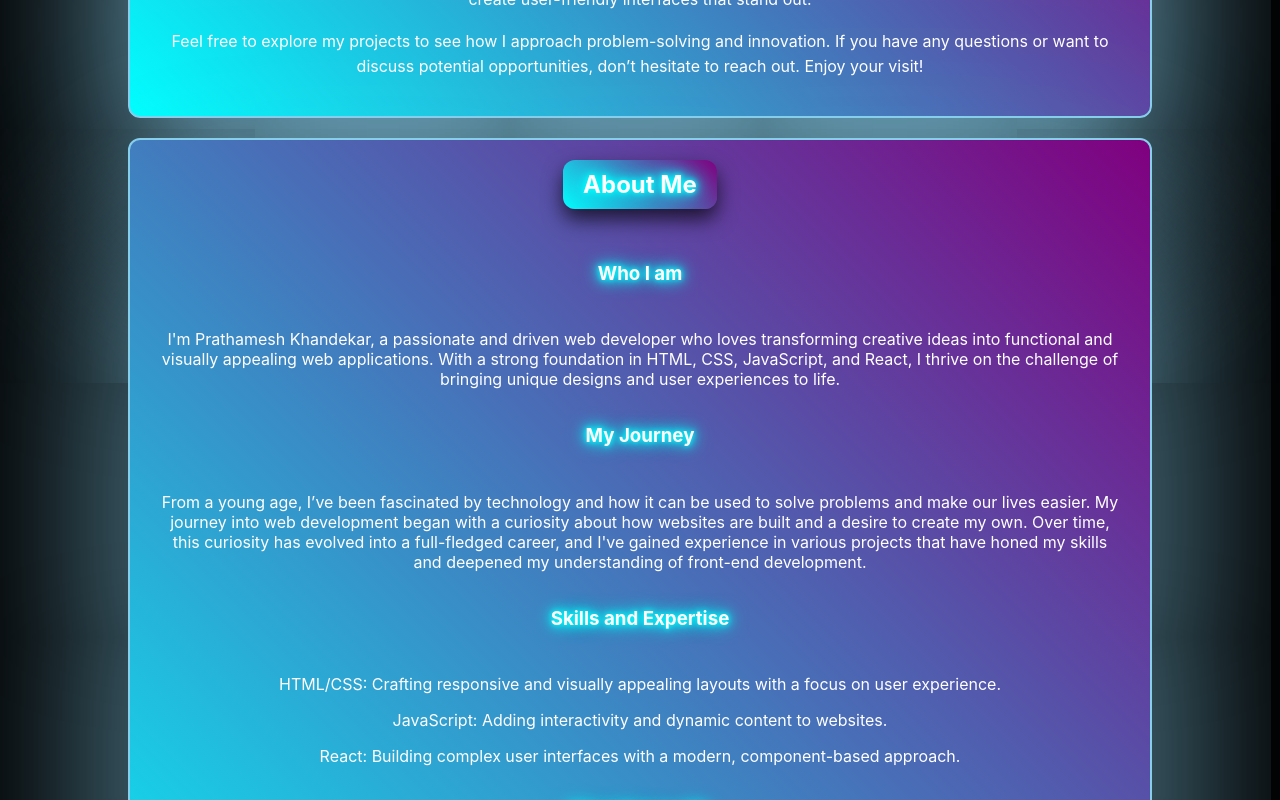
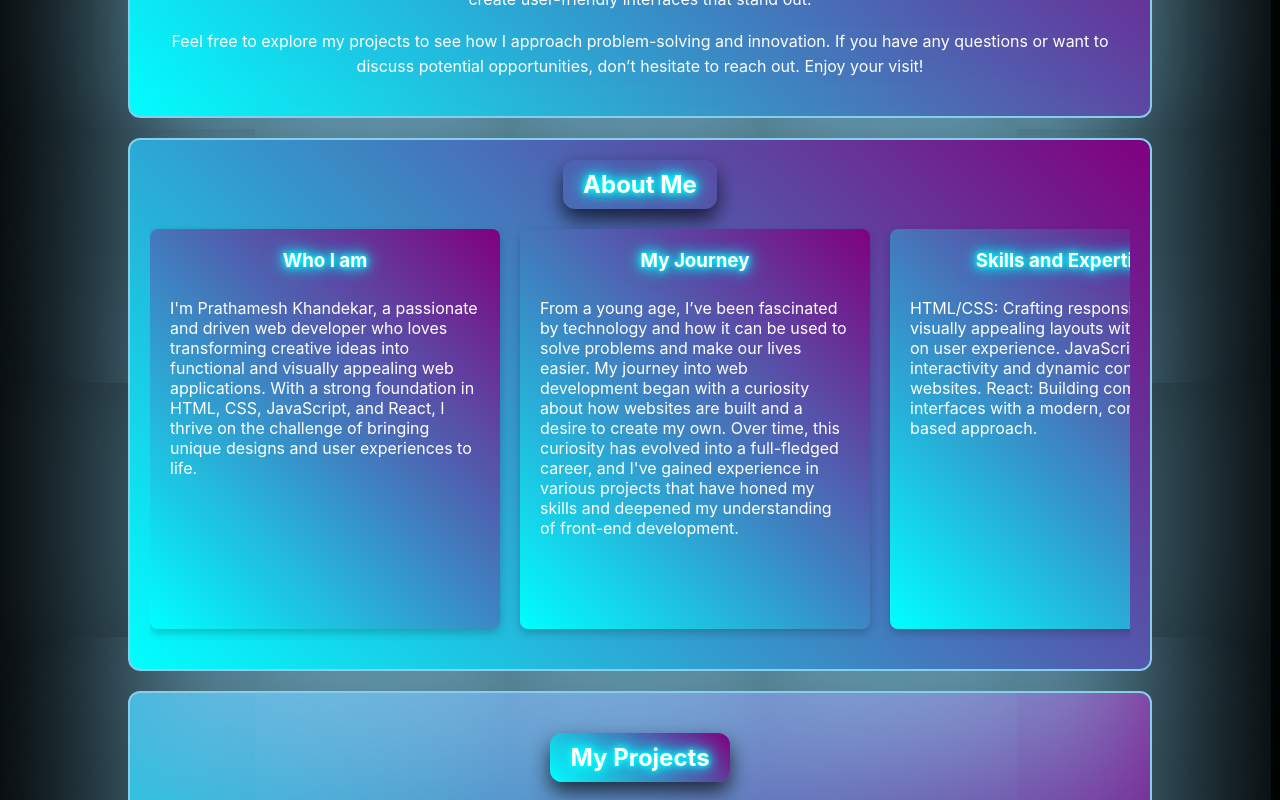
Before and after one commit to flowenol03/Portfolio, a React (Create React App) app: page / in a window 1280 px wide. Shown: the part 380-1180 px from the top of the page. Built offline with nearby package versions, Linux system fonts and the light colour scheme.

Commit message:
initial commit

```diff
--- a/src/components/About.css
+++ b/src/components/About.css
@@ -3,34 +3,118 @@
   padding: 20px; /* Space inside the border */
   margin: 20px auto; /* Center the box horizontally */
   border-radius: 12px; /* Slightly larger rounded corners */
-  background: linear-gradient(45deg, cyan, purple); /* Gradient background */
+  background: linear-gradient(45deg, cyan, purple);
   color: #fff; /* White text color */
   box-shadow: 0 100px 200px rgba(135, 206, 235, 0.9); /* Sky blue shadow */
   width: 80%; /* Box width */
   box-sizing: border-box; /* Include padding and border in the element's total width and height */
   text-align: center; /* Center align text */
+  overflow: hidden; /* Ensure overflow is hidden */
+  position: relative; /* Ensure positioning context for z-index */
+}
+
+.About-content-wrapper {
+  display: flex; /* Use flexbox for layout */
+  align-items: center; /* Center align items vertically */
+  overflow: hidden; /* Ensure overflow is hidden */
+  background-color: transparent; /* No background gradient here to avoid stacking issues */
+  position: relative; /* Ensure stacking context is correct */
+  z-index: 1; /* Lower z-index to ensure boxes appear above */
 }
 
 .About-content {
-  background: transparent; /* Make sure the content area does not override the section background */
-  padding: 10px; /* Padding inside the content box */
-  border-radius: 12px; /* Match border radius */
-  display: inline-block; /* Shrink to fit content */
+  display: flex; /* Use flexbox for layout */
+  gap: 20px; /* Space between boxes */
+  padding: 20px 0; /* Padding to prevent content touching the edges */
+  position: relative; /* Ensure z-index works correctly */
+  overflow-x: auto; /* Allow horizontal scrolling */
+  scroll-behavior: smooth; /* Smooth scroll behavior */
+  flex-grow: 1; /* Allow content to grow */
+  background-color: transparent; /* Background color of the red box */
+  z-index: 1; /* Lower z-index to ensure boxes appear above */
+}
+
+.About-content::-webkit-scrollbar {
+  display: none; /* Hide the scrollbar in Webkit browsers */
 }
 
 .About h2 {
-  color: #ffffff; /* White text color */
   margin: 0; /* Remove default margin */
   padding: 10px 20px; /* Padding for the box around h2 */
   border-radius: 12px; /* Match border radius */
   position: relative; /* Position relative for pseudo-element */
   display: inline-block; /* Fit background around text */
-  overflow: hidden; /* Ensure pseudo-element does not overflow */
-  transition: color 0.3s ease; /* Smooth transition for text color */
   background: linear-gradient(45deg, cyan, purple); /* Gradient background for h2 */
+  -webkit-background-clip: text; /* Clip the background to text */
+  color: #ffffff; /* Make the text color transparent to show gradient */
   box-shadow: 0 10px 20px rgba(0, 0, 0, 0.7); /* Darker shadow for h2 */
 }
 
-.About h3{
-  color: #ffffff;
+.About h2::before {
+  content: ''; /* Empty content for pseudo-element */
+  position: absolute; /* Absolute positioning for stacking */
+  top: 0; /* Align with top of h2 */
+  left: 0; /* Align with left of h2 */
+  width: 100%; /* Full width of h2 */
+  height: 100%; /* Full height of h2 */
+  background: linear-gradient(45deg, cyan, purple); /* Gradient background for h2 */
+  z-index: -1; /* Place behind text */
 }
+
+.About h3 {
+  color: #ffffff; /* White text color */
+  margin: 0; /* Remove default margin */
+  text-align: center; /* Center the title text */
+  width: 100%; /* Ensure h3 takes full width */
+}
+
+.About-box {
+  background: linear-gradient(45deg, cyan, purple); /* Gradient background */
+  padding: 20px; /* Padding inside the box */
+  border-radius: 8px; /* Rounded corners */
+  box-shadow: 0 4px 8px rgba(0, 0, 0, 0.2); /* Shadow for the box */
+  width: 350px; /* Width for each box */
+  height: 400px; /* Height for each box */
+  box-sizing: border-box; /* Include padding and border in the element's total width and height */
+  transition: transform 0.3s ease, z-index 0.3s ease; /* Smooth transition for scaling and z-index */
+  cursor: pointer; /* Indicate that the box is clickable */
+  flex-shrink: 0; /* Prevent the box from shrinking */
+  display: flex; /* Use flexbox for inner content layout */
+  flex-direction: column; /* Stack inner elements vertically */
+  align-items: flex-start; /* Align items to the start horizontally */
+  justify-content: flex-start; /* Align items to the start vertically */
+  position: relative; /* Ensure z-index works correctly */
+  text-align: left; /* Align text to the start */
+  z-index: 2; /* Default z-index for the box */
+}
+
+/* Ensure proper stacking and hover effect */
+.About-box:hover,
+.About-box.active {
+  z-index: 1000; /* Set a very high z-index value to ensure it is on top */
+}
+
+.About-box.active {
+  transform: scale(1.2); /* Scale up the box on active state */
+}
+
+/* Adjust hover effect for the first box */
+.About-box:first-child:hover,
+.About-box:first-child.active {
+  z-index: 1000; /* Ensure the first box is on top when active or hovered */
+}
+
+.nav-arrow {
+  background: none; /* Remove default background */
+  border: none; /* Remove default border */
+  color: #fff; /* White text color */
+  font-size: 2rem; /* Large font size */
+  cursor: pointer; /* Pointer cursor */
+  padding: 0 20px; /* Padding around the arrow */
+  user-select: none; /* Prevent text selection */
+  display: none; /* Hide the arrows */
+}
+
+.nav-arrow:focus {
+  outline: none; /* Remove focus outline */
+}
--- a/src/components/About.js
+++ b/src/components/About.js
@@ -1,36 +1,84 @@
-import React from 'react';
+import React, { useState, useEffect, useRef } from 'react';
 import './About.css'; // Add your styles here
 
 function About() {
+  const [activeIndex, setActiveIndex] = useState(null); // Initially no box is active
+  const contentRef = useRef(null);
+
+  const boxes = [
+    {
+      title: 'Who I am',
+      content: `I'm Prathamesh Khandekar, a passionate and driven web developer who loves transforming creative ideas into functional and visually appealing web applications. With a strong foundation in HTML, CSS, JavaScript, and React, I thrive on the challenge of bringing unique designs and user experiences to life.`
+    },
+    {
+      title: 'My Journey',
+      content: `From a young age, I’ve been fascinated by technology and how it can be used to solve problems and make our lives easier. My journey into web development began with a curiosity about how websites are built and a desire to create my own. Over time, this curiosity has evolved into a full-fledged career, and I've gained experience in various projects that have honed my skills and deepened my understanding of front-end development.`
+    },
+    {
+      title: 'Skills and Expertise',
+      content: `HTML/CSS: Crafting responsive and visually appealing layouts with a focus on user experience. JavaScript: Adding interactivity and dynamic content to websites. React: Building complex user interfaces with a modern, component-based approach.`
+    },
+    {
+      title: 'What Drives Me',
+      content: `What excites me the most about web development is the endless possibility for creativity and problem-solving. I’m constantly learning new technologies and techniques to stay ahead in this fast-evolving field. My goal is to deliver high-quality solutions that not only meet but exceed client expectations.`
+    },
+    {
+      title: 'Looking Ahead',
+      content: `I’m always on the lookout for new challenges and opportunities to grow. Whether it’s diving into new frameworks, exploring innovative design trends, or collaborating on exciting projects, I’m eager to continue learning and pushing the boundaries of what’s possible. Feel free to connect with me if you’d like to discuss potential collaborations or just chat about the latest in web development. Let’s create something amazing together!`
+    }
+  ];
+
+  useEffect(() => {
+    if (contentRef.current && activeIndex !== null) {
+      const activeBox = contentRef.current.children[activeIndex];
+      const offsetLeft = activeBox.offsetLeft;
+      const scrollLeft = offsetLeft - (contentRef.current.clientWidth - activeBox.clientWidth) / 2;
+      contentRef.current.scrollTo({ left: scrollLeft, behavior: 'smooth' });
+    }
+  }, [activeIndex]);
+
+  const handlePrevClick = () => {
+    setActiveIndex((prevIndex) => (prevIndex > 0 ? prevIndex - 1 : boxes.length - 1));
+  };
+
+  const handleNextClick = () => {
+    setActiveIndex((prevIndex) => (prevIndex < boxes.length - 1 ? prevIndex + 1 : 0));
+  };
+
+  const handleBoxClick = (index) => {
+    setActiveIndex((prevIndex) => (prevIndex === index ? null : index)); // Toggle active state
+  };
+
   return (
     <section id="about" className="About">
       <h2>About Me</h2>
-      <br />
-      <br />
-      <div className="About-content">
-        <h3>Who I am</h3>
-        <p>
-          I'm Prathamesh Khandekar, a passionate and driven web developer who loves transforming creative ideas into functional and visually appealing web applications. With a strong foundation in HTML, CSS, JavaScript, and React, I thrive on the challenge of bringing unique designs and user experiences to life.
-        </p>
-        <h3>My Journey</h3>
-        <p>
-          From a young age, I’ve been fascinated by technology and how it can be used to solve problems and make our lives easier. My journey into web development began with a curiosity about how websites are built and a desire to create my own. Over time, this curiosity has evolved into a full-fledged career, and I've gained experience in various projects that have honed my skills and deepened my understanding of front-end development.
-        </p>
-        <h3>Skills and Expertise</h3>
-        <p>HTML/CSS: Crafting responsive and visually appealing layouts with a focus on user experience.</p>
-        <p>JavaScript: Adding interactivity and dynamic content to websites.</p>
-        <p>React: Building complex user interfaces with a modern, component-based approach.</p>
-        <h3>What Drives Me</h3>
-        <p>
-          What excites me the most about web development is the endless possibility for creativity and problem-solving. I’m constantly learning new technologies and techniques to stay ahead in this fast-evolving field. My goal is to deliver high-quality solutions that not only meet but exceed client expectations.
-        </p>
-        <h3>Looking Ahead</h3>
-        <p>
-          I’m always on the lookout for new challenges and opportunities to grow. Whether it’s diving into new frameworks, exploring innovative design trends, or collaborating on exciting projects, I’m eager to continue learning and pushing the boundaries of what’s possible.
-        </p>
-        <p>
-          Feel free to connect with me if you’d like to discuss potential collaborations or just chat about the latest in web development. Let’s create something amazing together!
-        </p>
+      <div className="About-content-wrapper">
+        <button
+          className="nav-arrow left"
+          onClick={handlePrevClick}
+          aria-label="Previous"
+        >
+          ←
+        </button>
+        <div className="About-content" ref={contentRef}>
+          {boxes.map((box, index) => (
+            <div
+              key={index} // Using index for unique key, ensure uniqueness if possible
+              className={`About-box ${index === activeIndex ? 'active' : ''}`}
+              onClick={() => handleBoxClick(index)}
+            >
+              <h3>{box.title}</h3>
+              <p>{box.content}</p>
+            </div>
+          ))}
+        </div>
+        <button
+          className="nav-arrow right"
+          onClick={handleNextClick}
+          aria-label="Next"
+        >
+          →
+        </button>
       </div>
     </section>
   );
```
